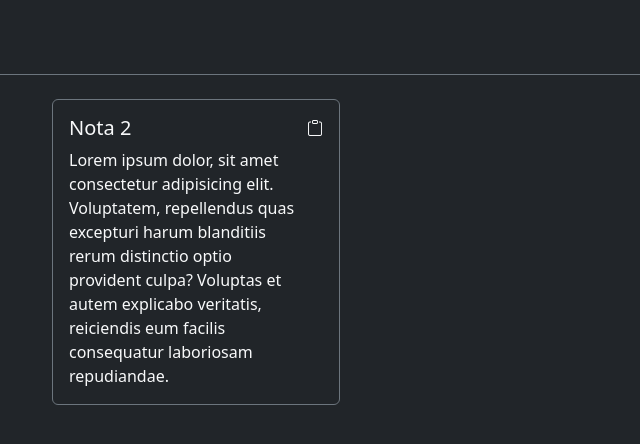
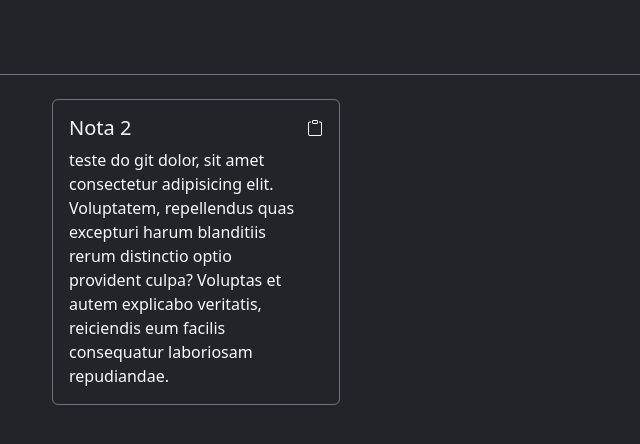
Before and after one commit to EduardoWisch/EduardoW, a plain HTML site: page bootstrap/index.html in a window 1280 px wide. Shown: the full height of the page, 300-940 px from the left. Drawn offline with nearby package versions, Linux system fonts and the light colour scheme.

Commit message:
editando o texto do arquivo

```diff
--- a/bootstrap/index.html
+++ b/bootstrap/index.html
@@ -36,7 +36,7 @@
           <h5 class="card-title text-light">Nota 2</h5>
           <i class="bi bi-clipboard text-light"></i>
         </div>
-        <p class="card-text text-light pe-3">Lorem ipsum dolor, sit amet consectetur adipisicing elit. Voluptatem, repellendus quas excepturi harum blanditiis rerum distinctio optio provident culpa? Voluptas et autem explicabo veritatis, reiciendis eum facilis consequatur laboriosam repudiandae.</p>
+        <p class="card-text text-light pe-3">teste do git dolor, sit amet consectetur adipisicing elit. Voluptatem, repellendus quas excepturi harum blanditiis rerum distinctio optio provident culpa? Voluptas et autem explicabo veritatis, reiciendis eum facilis consequatur laboriosam repudiandae.</p>
       </div>
     </div>
   </div>
```
